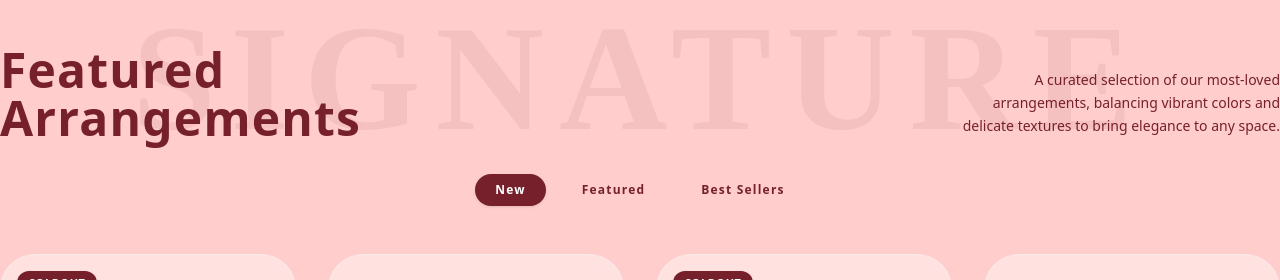
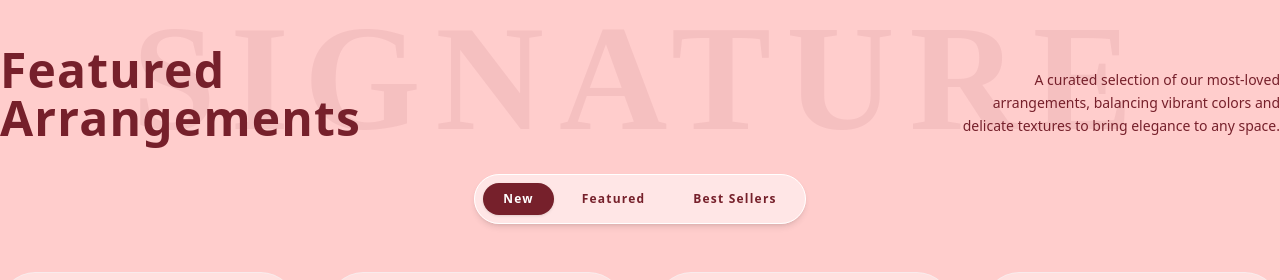
Before and after one commit to NiwanthaSanjula/knguflowerstore, a website with bundled scripts: page index.html in a window 1280 px wide. Shown: the part 2992-3272 px from the top of the page. Built offline with nearby package versions, Linux system fonts and the light colour scheme; a web font is replaced by a local one.

Commit message:
Style Changes

```diff
--- a/index.html
+++ b/index.html
@@ -463,8 +463,10 @@
                 </p>
             </div>
 
+            <div class="w-full flex items-center justify-center">
+
                 <div
-                class="w-full flex flex-wrap justify-center items-center gap-2 sm:gap-4 mb-12 text-[10px] sm:text-xs font-bold uppercase tracking-widest select-none">
+                    class="w-fit flex flex-wrap justify-center items-center gap-2 mb-12 text-[10px] sm:text-xs font-bold uppercase tracking-widest select-none shadow-md border border-white rounded-full bg-white/50 p-2">
                     <button id="tab-new"
                         class="tab-btn px-5 py-2 rounded-full bg-red-berry text-white transition-all duration-300 shadow-sm cursor-pointer">
                         New
@@ -477,6 +479,7 @@
                         class="tab-btn px-5 py-2 rounded-full text-red-berry hover:bg-red-berry/10 transition-all duration-300 cursor-pointer">
                         Best Sellers
                     </button>
+                </div>
             </div>
 
             <div id="featured-showcase-grid" class="grid grid-cols-2 lg:grid-cols-4 gap-3 sm:gap-6 md:gap-8">
```
Also changed, not shown: dist/output.css. Lines whose indentation alone changed are shown as unchanged.
